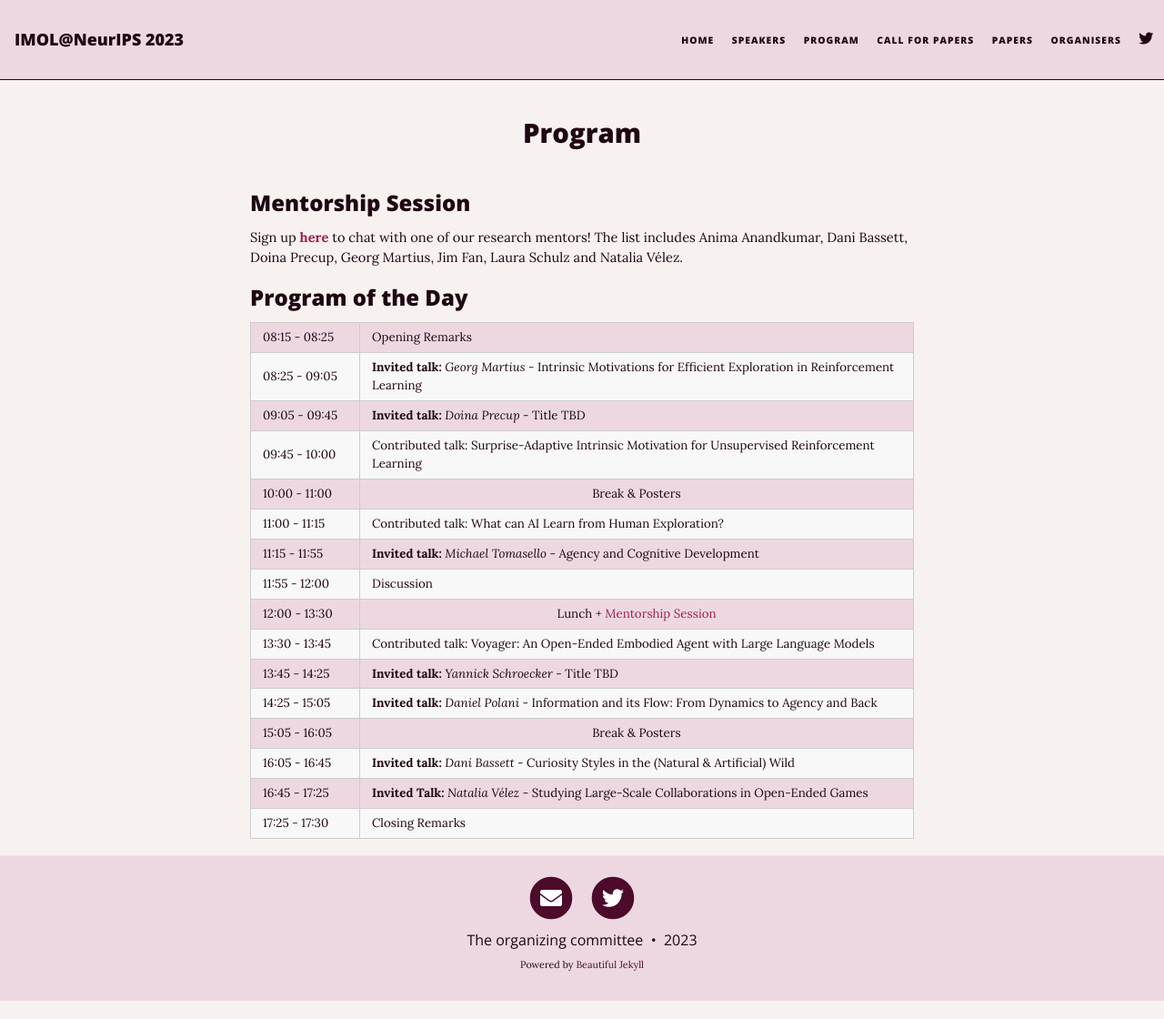
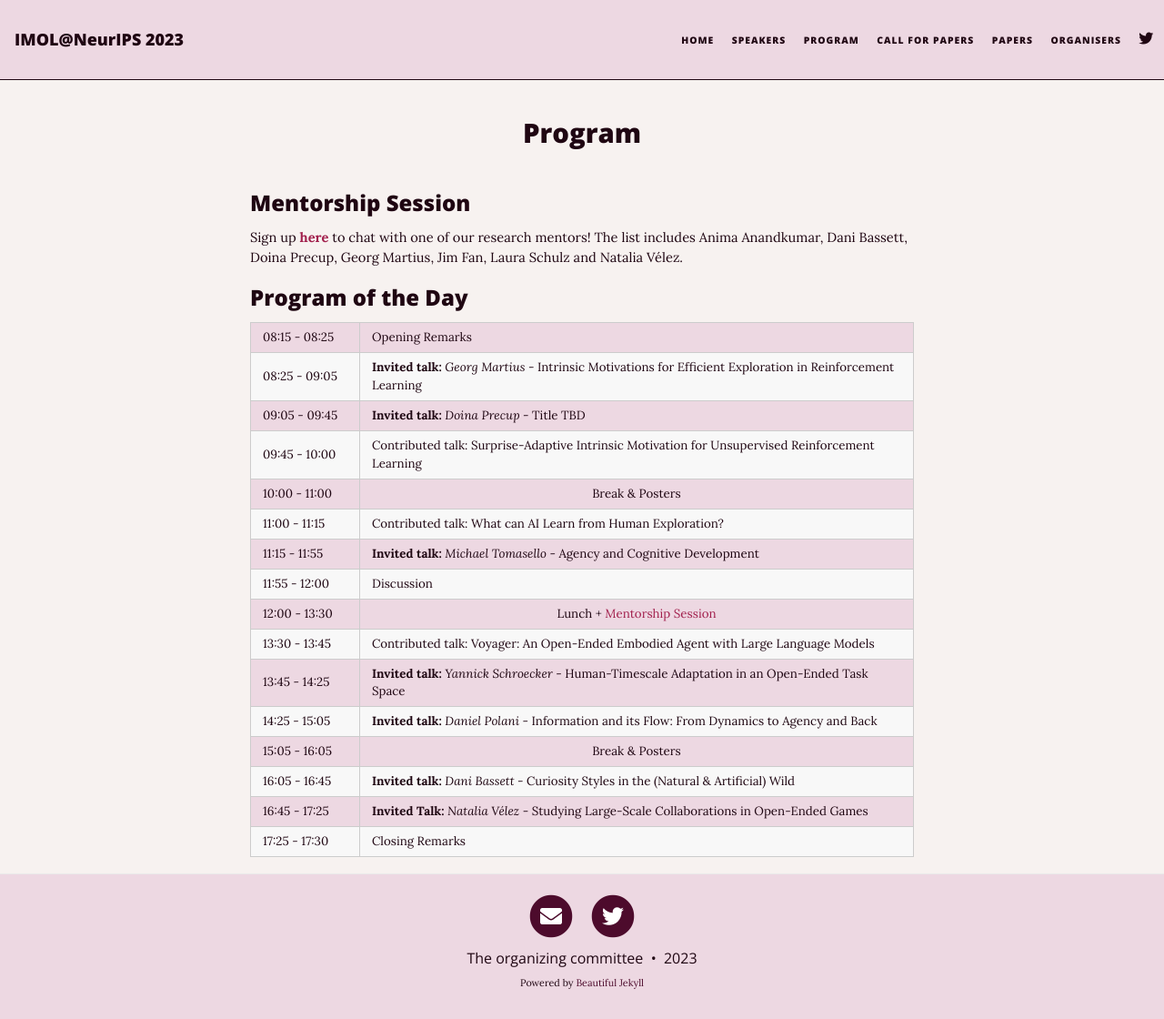
Before and after one commit to nmady/imol-workshop.github.io, a Jekyll site: the page built from program.md, in a window 1280 px wide and 1120 px high. Shown: the whole window at 91% size. Built offline with Jekyll 4.4.1, drawn with Linux system fonts in a browser that asks for light colours; nearby versions of some CDN libraries.

Commit message:
add yannick title

```diff
--- a/program.md
+++ b/program.md
@@ -72,7 +72,7 @@
 
   <tr>
     <td>13:45 - 14:25</td>
-    <td><b>Invited talk:</b> <i>Yannick Schroecker</i> - Title TBD</td>
+    <td><b>Invited talk:</b> <i>Yannick Schroecker</i> - Human-Timescale Adaptation in an Open-Ended Task Space </td>
   </tr>
 
   <tr>
```
Also changed, not shown: speakers.md (+2 -4 lines).
